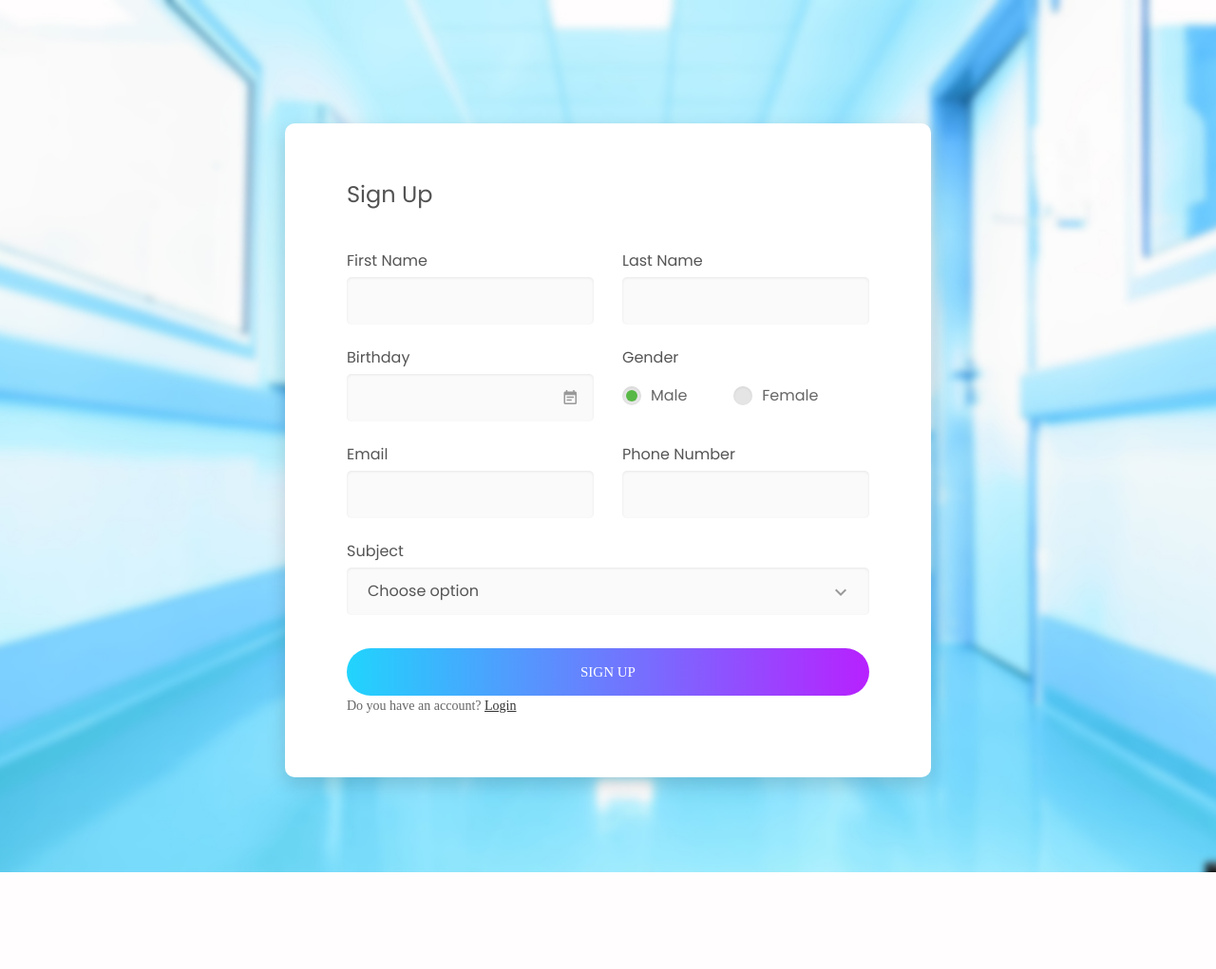
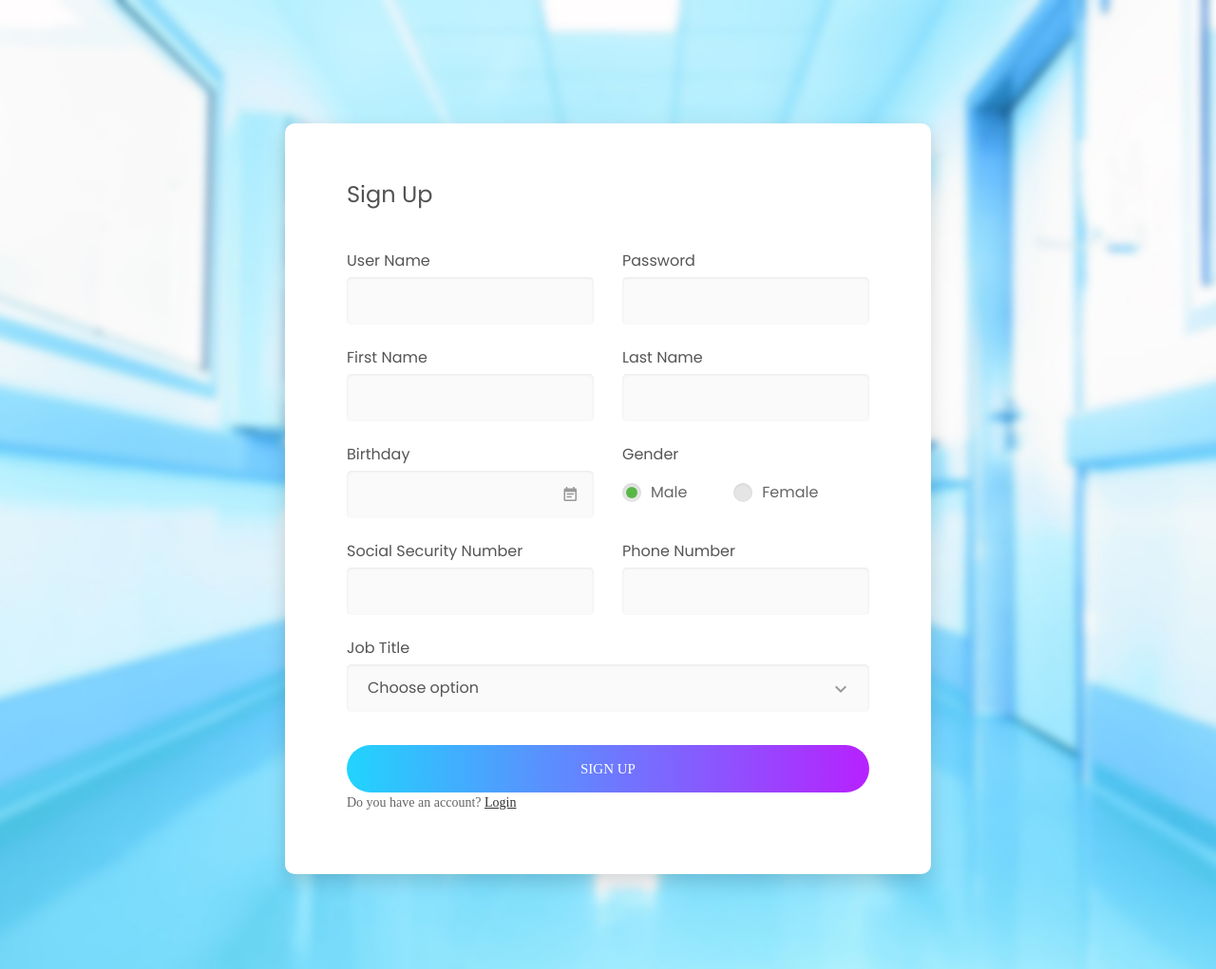
Before and after one commit to EHVB/Operation-Rooms, a Flask app: page /sign_up in a window 1280 px wide. Shown: the whole page at 95% size. Before the commit the page ends 919 px from the top, so only its background shows below. Run offline with Flask 2, Linux system fonts and the light colour scheme; some libraries are stand-ins or nearby versions.

Commit message:
Updated sign up page

```diff
--- a/Project/Flask/templates/sign_up.html
+++ b/Project/Flask/templates/sign_up.html
@@ -19,6 +19,12 @@
     <link
         href="https://fonts.googleapis.com/css?family=Poppins:100,100i,200,200i,300,300i,400,400i,500,500i,600,600i,700,700i,800,800i,900,900i"
         rel="stylesheet">
+        <link
+        rel="stylesheet"
+        href="https://cdnjs.cloudflare.com/ajax/libs/intl-tel-input/17.0.8/css/intlTelInput.css"
+    />
+   <script src="https://cdnjs.cloudflare.com/ajax/libs/intl-tel-input/17.0.8/js/intlTelInput.min.js"></script>
+   <script src="https://ajax.googleapis.com/ajax/libs/jquery/2.1.1/jquery.min.js"></script>
 
     <!-- Vendor CSS-->
     <link href="../static/sign up/vendor/select2/select2.min.css" rel="stylesheet" media="all">
@@ -34,7 +40,21 @@
             <div class="card card-4">
                 <div class="card-body">
                     <h2 class="title">Sign Up</h2>
-                    <form method="POST">
+                    <form method="POST" id ="form">
+                        <div class="row row-space">
+                            <div class="col-2">
+                                <div class="input-group">
+                                    <label class="label">user name</label>
+                                    <input class="input--style-4" type="text" name="user_name">
+                                </div>
+                            </div>
+                            <div class="col-2">
+                                <div class="input-group">
+                                    <label class="label">password</label>
+                                    <input class="input--style-4" type="password" name="password">
+                                </div>
+                            </div>
+                        </div>
                         <div class="row row-space">
                             <div class="col-2">
                                 <div class="input-group">
@@ -78,23 +98,22 @@
                         <div class="row row-space">
                             <div class="col-2">
                                 <div class="input-group">
-                                    <label class="label">Email</label>
-                                    <input class="input--style-4" type="email" name="email">
+                                    <label class="label">social security number</label>
+                                    <input class="input--style-4" type="text" name="ssn">
                                 </div>
                             </div>
                             <div class="col-2">
                                 <div class="input-group">
                                     <label class="label">Phone Number</label>
-                                    <input class="input--style-4" type="text" name="phone">
+                                    <input id ="phone" class="input--style-4" type="tel" name="phone">
                                 </div>
                             </div>
                         </div>
                         <div class="input-group">
-                            <label class="label">Subject</label>
+                            <label class="label">job title</label>
                             <div class="rs-select2 js-select-simple select--no-search">
-                                <select name="subject">
+                                <select id="job" name="job">
                                     <option disabled="disabled" selected="selected">Choose option</option>
-                                    <option>Admin</option>
                                     <option>Doctor</option>
                                     <option>Nurse</option>
                                     <option>Engineer</option>
@@ -102,6 +121,7 @@
                                 <div class="select-dropdown"></div>
                             </div>
                         </div>
+                        <div class="input-group" id="special"></div>
                         <div class="container-login100-form-btn">
                             <div class="wrap-login100-form-btn">
                                 <div class="login100-form-bgbtn"></div>
@@ -137,5 +157,33 @@
 
 </body><!-- This templates was made by Colorlib (https://colorlib.com) -->
 
+<script>
+    const phoneInputField = document.querySelector("#phone");
+    const phoneInput = window.intlTelInput(phoneInputField, {
+      utilsScript:
+        "https://cdnjs.cloudflare.com/ajax/libs/intl-tel-input/17.0.8/js/utils.js",
+    });
+</script>
+<script>
+    $(document).ready(function(){
+        $('#job').change(function () {
+            var selectedItem = $(this).val();
+            if (selectedItem === 'Doctor') {
+                if (!$('#new').length) {
+                    $('<div id="child"><label class="label">specialization</label><input class="input--style-4" type="text" name="specialization" id="new"></div>').appendTo('#special');
+                }
+            }
+            if (selectedItem !== 'Doctor') {
+                if ($('#new').length) {
+                    var element = document.getElementById("special");
+                    var child=document.getElementById("child");
+                    element.removeChild(child);
+                }
+            }
+        });
+    });
+</script>
+
+
 </html>
 <!-- end document-->
```
